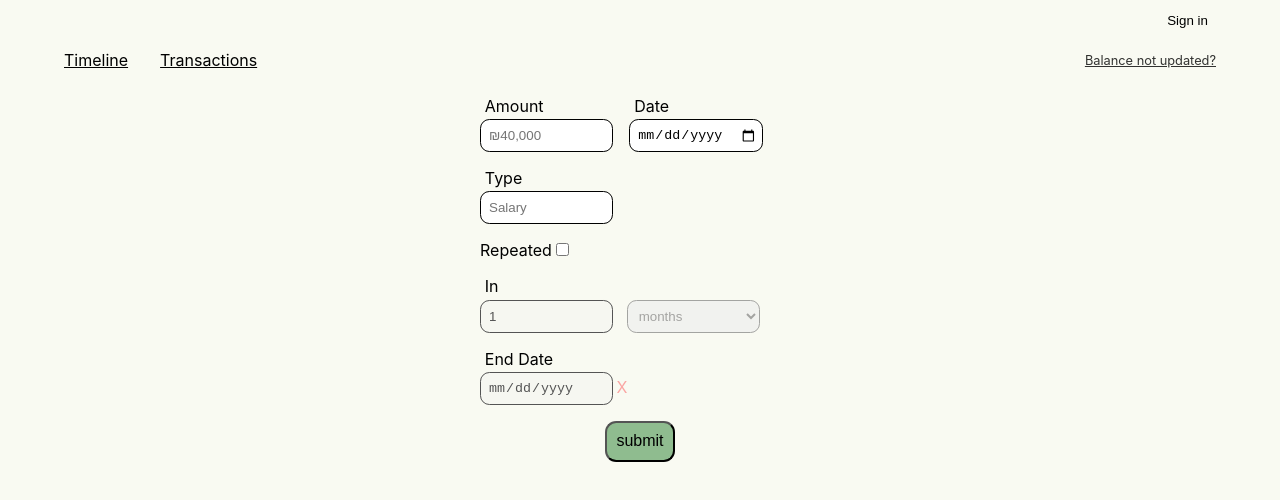
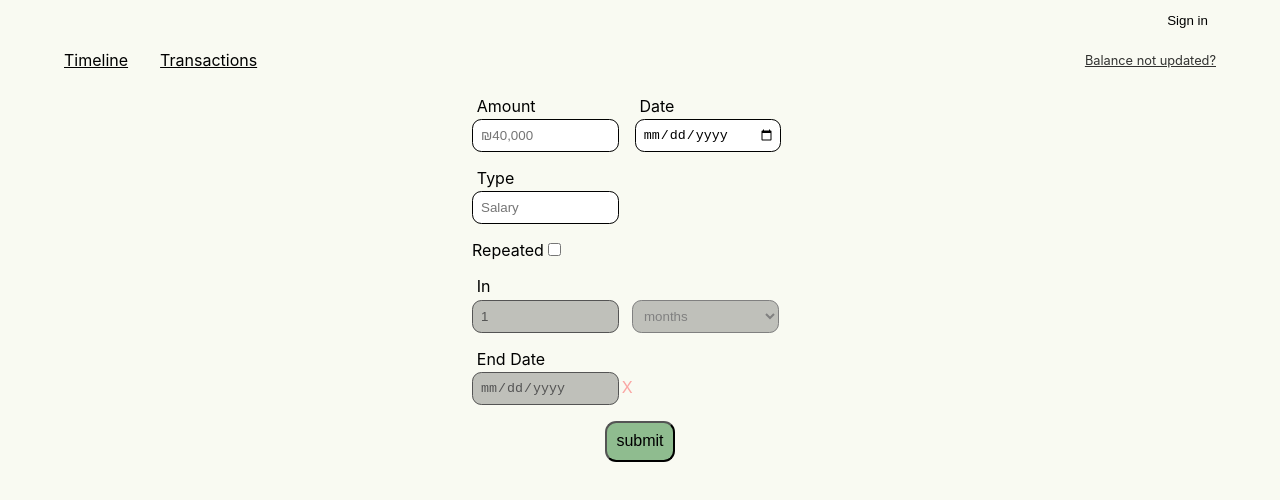
Before and after one commit to shamit6/get-there, a Next.js app: page /transactions/new in a window 1280 px wide. Shown: the top 500 px of the page. Built offline with nearby package versions, Linux system fonts and the light colour scheme; no server answers.

Commit message:
fix transaction form ui issues (#13)
* fix transaction form ui issues

* disabled input color

* background-color darken

```diff
--- a/pages/transactions/form/Form.module.scss
+++ b/pages/transactions/form/Form.module.scss
@@ -1,7 +1,7 @@
 .form {
   display: flex;
   flex-wrap: wrap;
-  max-width: 20em;
+  max-width: 21em;
   margin: auto;
 
   hr {
@@ -21,12 +21,16 @@
     }
 
     input:required:invalid + span::after {
-      content: "required";
-      top: -0.75rem;
+      content: "!";
+      top: 0.4em;
       position: absolute;
-      right: 0.5rem;
+      right: 1.5em;
       color: #c00000;
-      font-size: 0.6em;
+      border: #c00000 solid 1px;
+      border-radius: 50%;
+      padding: 0 0.4em;
+      font-size: 1em;
+      font-weight: 700;
     }
   }
 
@@ -49,10 +53,16 @@
     input[type='text'],
     input[type='number'],
     select {
-      width: 10em;
+      width: 11em;
       padding: 0.6em;
       border: 1px solid;
       border-radius: 0.7em;
+      background-color: white;
+
+      &:disabled {
+        background-color: rgba(59, 59, 59, 0.3);
+        opacity: 1;
+      }
     }
 
     input[type='date'] {
```
